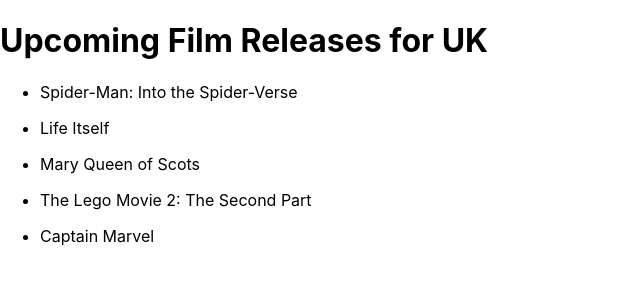
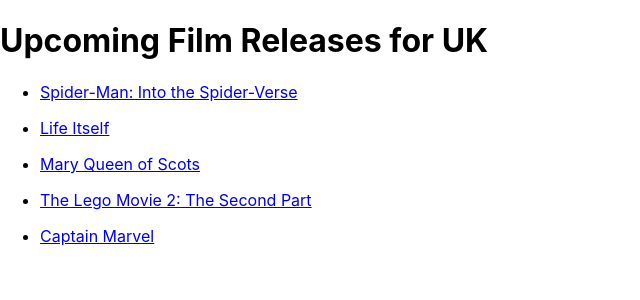
Before and after one commit to kaluzsikc/Film_Releases_React, a React (Create React App) app: page / in a window 1280 px wide. Shown: the top 300 px of the page, without its empty margins (0-640 px from the left). Built offline with nearby package versions, Linux system fonts and the light colour scheme.

Commit message:
Added hyperlink for rendered films

```diff
--- a/src/components/Film.js
+++ b/src/components/Film.js
@@ -6,7 +6,7 @@
         return(
             <div>
                 <ul>
-                    <li>{this.props.name}</li>
+                    <li><a href={this.props.children} >{this.props.name}</a></li>
                 </ul>
             </div>
         )
```
